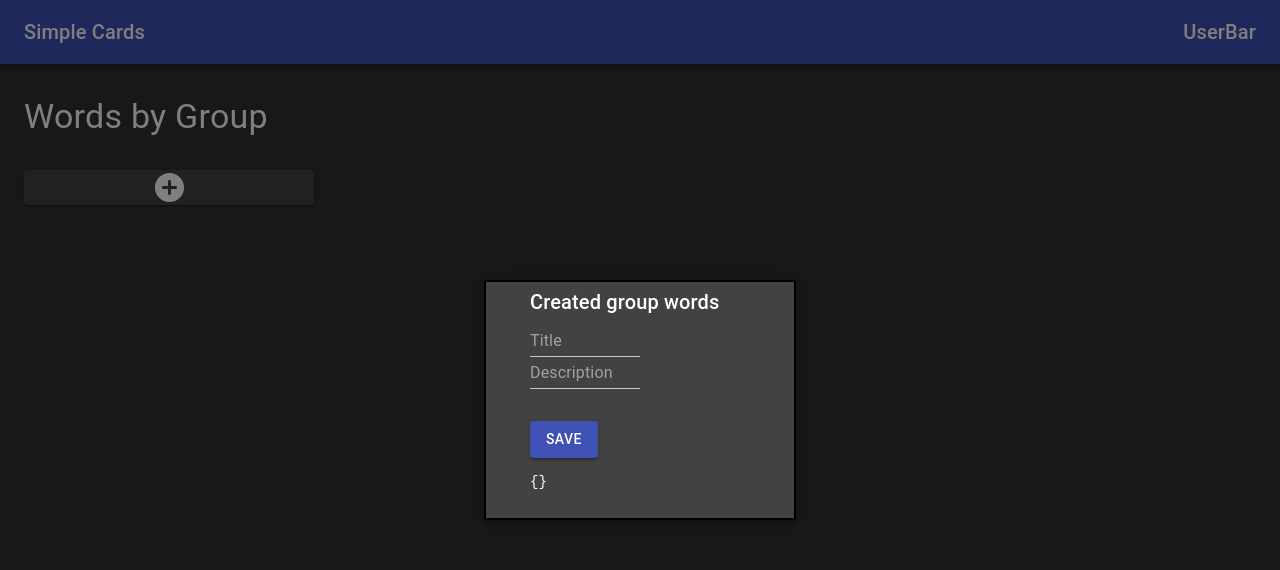
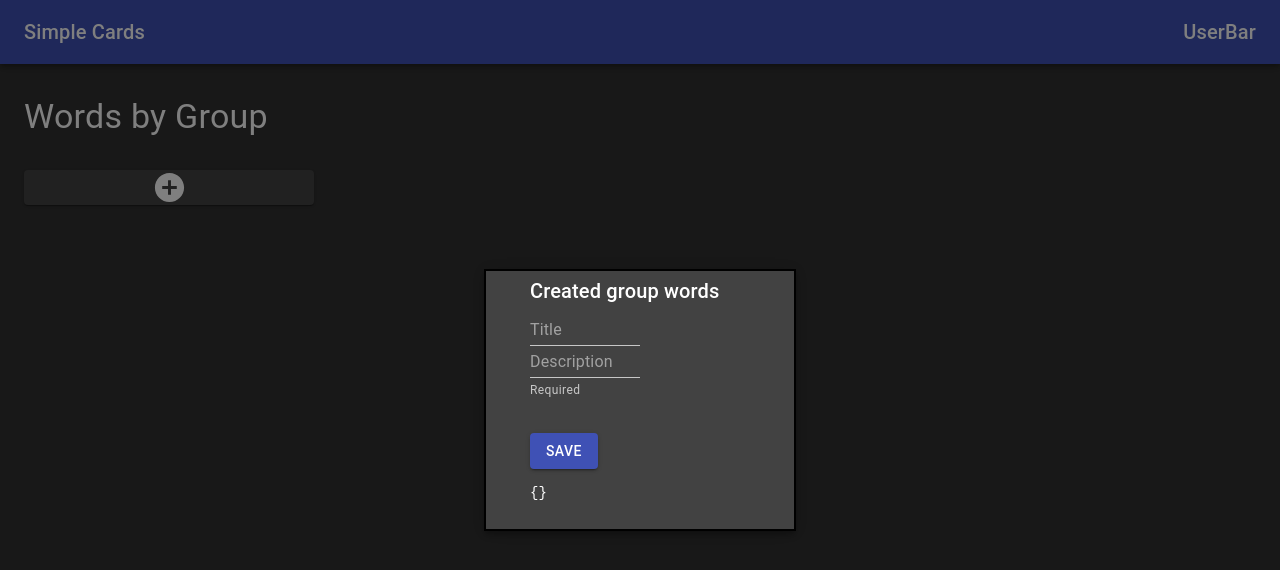
Before and after one commit to exbtrg/simple-card, a React (Create React App) app: page /added-cards in a window 1280 px wide. Both pictures are taken after a click on the button 169 px from the left and 187 px from the top of the page. Shown: the top 570 px of the page. Built offline with nearby package versions, Linux system fonts and the light colour scheme.

Commit message:
add error message

```diff
--- a/src/components/GroupForm/GroupForm.js
+++ b/src/components/GroupForm/GroupForm.js
@@ -82,6 +82,7 @@ const AddressForm = ({ groups, addNewGroupHandler, setOpen }) => {
                         fullWidth
                         autoComplete="off"
                         error={meta.error && meta.touched}
+                        helperText={meta.error}
                       />
                       {meta.validating && <CircularProgress />}
                     </>
@@ -99,6 +100,7 @@ const AddressForm = ({ groups, addNewGroupHandler, setOpen }) => {
                         fullWidth
                         autoComplete="off"
                         error={meta.error && meta.touched}
+                        helperText={meta.error}
                       />
                     </>
                   )}
```
